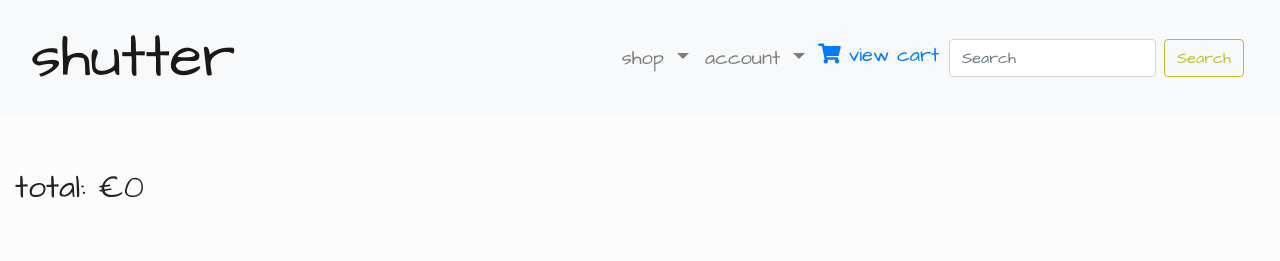
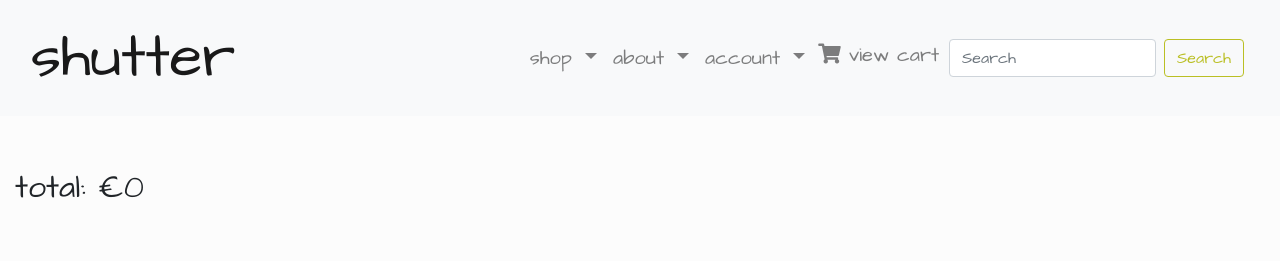
Before and after one commit to Seabhac-94/shutter, a Django app: page /checkout/ in a window 1280 px wide. Shown: the top 261 px of the page. Run offline with Django 3.2, Linux system fonts and the light colour scheme; the visitor is signed in with stand-in values (Sample User, id 1); some libraries are stand-ins or nearby versions; some web fonts are replaced.

Commit message:
minor changes on layout done, about added to navbar

```diff
--- a/checkout/templates/checkout.html
+++ b/checkout/templates/checkout.html
@@ -11,6 +11,8 @@
 </script>
 <script type="text/javascript" src="{% static 'js/stripe.js' %}"></script>
 {% endblock %}
+
+{% block page_title %}Checkout{% endblock %}
 
 {% block content %}
 <div class="container-fluid">
--- a/home/templates/index.html
+++ b/home/templates/index.html
@@ -37,7 +37,7 @@
             </p>
             <p>
                 <button class="btn btn-light">
-                    <a href="#">contact us</a>
+                    <a href="mailto:zac.allen@outlook.com" target="_blank">contact us</a>
                 </button>
                 <button class="btn btn-light">
                     <a href="{% url 'products' %}">explore</a>
--- a/static/css/style.css
+++ b/static/css/style.css
@@ -49,6 +49,10 @@ a:hover {
     font-size: 3em;
 }
 
+.nav-cart {
+    color:rgba(0,0,0,.5)
+}
+
 .nav-padding {
     padding: 5px;
 }
@@ -64,6 +68,12 @@ a:hover {
 .btn-outline-success {
     border-color: rgba(186, 191, 36);
     color: rgba(186, 191, 36);
+}
+
+.badge-success {
+    background-color: rgb(186, 191, 36);
+    padding-left: 0.5em;
+    padding-right: 0.5em;
 }
 
 .messages {
--- a/templates/base.html
+++ b/templates/base.html
@@ -39,6 +39,17 @@
                             <a class="dropdown-item nav-padding" href="{% url 'irish' %}">irish</a>
                         </div>
                     </li>
+                    <!--Dropdown for About-->
+                    <li class="nav-item dropdown">
+                        <a class="nav-link dropdown-toggle" href="#" id="navbarDropdown" role="button"
+                            data-toggle="dropdown" aria-haspopup="true" aria-expanded="false">
+                            about
+                        </a>
+                        <div class="dropdown-menu" aria-labelledby="navbarDropdown">
+                            <a class="dropdown-item nav-padding" href="#">about us</a>
+                            <a class="dropdown-item nav-padding" href="{% url 'careers' %}">careers</a>
+                        </div>
+                    </li>
                     <!--Dropdown for account-->
                     <li class="nav-item dropdown">
                         <a class="nav-link dropdown-toggle" href="#" id="navbarDropdown" role="button"
@@ -57,9 +68,9 @@
                     </li>
                     <!--cart-->
                     <li class="nav-padding">
-                        <a href="{% url 'view_cart' %}"><i class="fas fa-shopping-cart"></i> View Cart
+                        <a class="nav-cart" href="{% url 'view_cart' %}"><i class="fas fa-shopping-cart"></i> View Cart
                             {% if product_count > 0 %}
-                            <label class="badge badge-warning">{{ product_count }}</label>
+                            <label class="badge badge-success">{{ product_count }}</label>
                             {% endif %}
                         </a>
                     </li>
```
